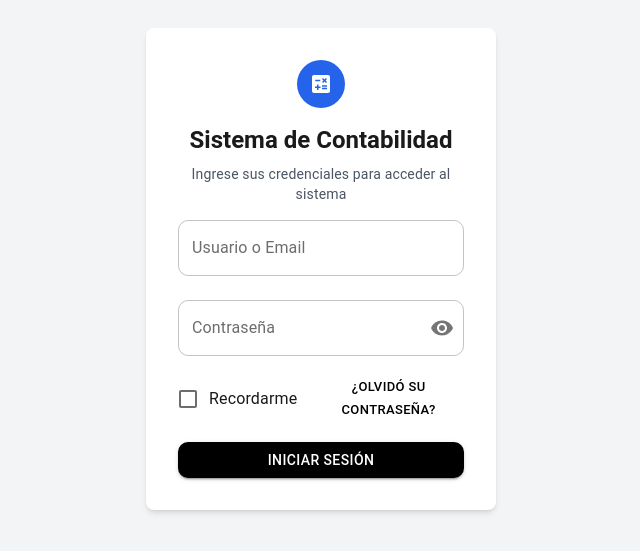
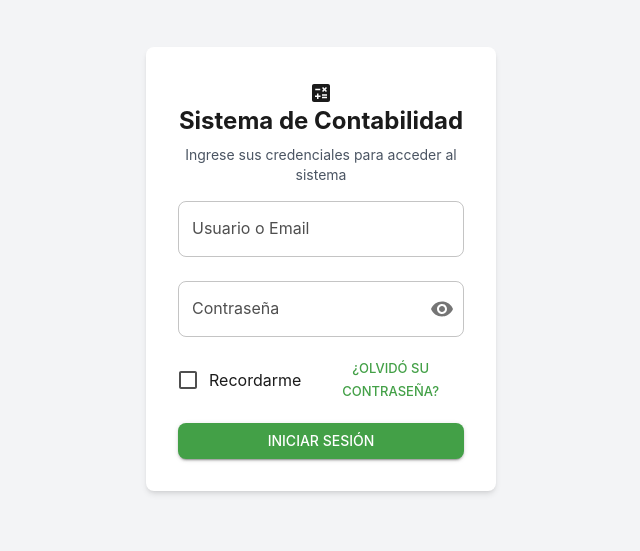
Before and after one commit to EliverG/contabilidad-web, a React (Vite) app: page / in a window 1280 px wide. Shown: the part 131-682 px from the top of the page, without its empty margins (319-959 px from the left). Built offline with nearby package versions, Linux system fonts and the light colour scheme.

Commit message:
MOD: cambio de color en tema

```diff
--- a/src/pages/Login.tsx
+++ b/src/pages/Login.tsx
@@ -26,8 +26,8 @@ export default function Login() {
         <div className="min-h-screen flex justify-center items-center bg-gray-100 p-4">
             <div className="bg-white shadow-md rounded-lg p-8 w-[350px] flex flex-col items-center">
                 {/* Icono superior */}
-                <div className="bg-blue-600 rounded-full p-3 mb-4 flex justify-center items-center">
-                    <Calculate className="text-white text-[30px]" />
+                <div>
+                    <Calculate />
                 </div>
 
                 <Typography variant="h5" fontWeight="bold" gutterBottom>
--- a/src/theme/theme.ts
+++ b/src/theme/theme.ts
@@ -3,33 +3,44 @@ import { createTheme } from '@mui/material/styles'
 const themeApp = createTheme({
   palette: {
     primary: {
-      main: '#000000',       // Base elegante
+      main: '#43A047',         // Verde moderno (tipo "verde bosque suave")
       contrastText: '#FFFFFF',
     },
     secondary: {
-      main: '#5C6370',       // Gris carbón elegante
+      main: '#66BB6A',         // Verde más claro, complementario al primario
       contrastText: '#FFFFFF',
     },
     info: {
-      main: '#C1D3D9',       // Azul grisáceo muy suave
-      contrastText: '#000000',
+      main: '#81C784',         // Verde pasto claro, para info amigable
+      contrastText: '#1B1B1B',
+    },
+    success: {
+      main: '#388E3C',         // Verde intenso para estados de éxito
+      contrastText: '#FFFFFF',
     },
     warning: {
-      main: '#FCCE68',       // Azul grisáceo muy suave
-      contrastText: '#000000',
+      main: '#FBC02D',         // Amarillo vibrante pero no chillón
+      contrastText: '#1B1B1B',
+    },
+    error: {
+      main: '#E53935',         // Rojo moderado
+      contrastText: '#FFFFFF',
     },
     background: {
-      default: '#F5F5F3',    // Fondo cálido neutro
-      paper: '#FFFFFF',
+      default: '#F9FAF9',       // Fondo casi blanco con tono verdoso muy sutil
+      paper: '#FFFFFF',         // Elementos sobre fondo claro
     },
-    divider: '#DCDCDC',
+    divider: '#E0E0E0',         // Gris suave para separar sin molestar
     text: {
-      primary: '#1A1A1A',
-      secondary: '#6D6D6D',
+      primary: '#1B1B1B',       // Negro suave para lectura
+      secondary: '#4F4F4F',     // Gris oscuro para detalles
     },
   },
   shape: {
-    borderRadius: 10,
+    borderRadius: 8,            // Ligero redondeo moderno
+  },
+  typography: {
+    fontFamily: '"Inter", "Roboto", "Helvetica", "Arial", sans-serif',
   },
 });
 
--- a/src/views/Catalogos.tsx
+++ b/src/views/Catalogos.tsx
@@ -111,17 +111,17 @@ export default function Catalogos() {
                                             <td className="border p-2">{item.centroCosto}</td>
 
                                             <td className="text-center border gap-2">
-                                                <Chip label={item.estado} />
+                                                <Chip label={item.estado} color={item.estado == 'Activo' ? "info":"error"}/>
                                             </td>
 
                                             <td className="border text-center">
-                                                <IconButton aria-label="remoeRedEye" color="primary" title="ver">
+                                                <IconButton aria-label="remoeRedEye" color="inherit" title="ver">
                                                     <RemoveRedEye />
                                                 </IconButton>
-                                                <IconButton aria-label="edit" title="Editar" color="primary">
+                                                <IconButton aria-label="edit" title="Editar" color="warning">
                                                     <Edit />
                                                 </IconButton>
-                                                <IconButton aria-label="delete" title="Eliminar" color="primary">
+                                                <IconButton aria-label="delete" title="Eliminar" color="error">
                                                     <Delete />
                                                 </IconButton>
                                             </td>
```
